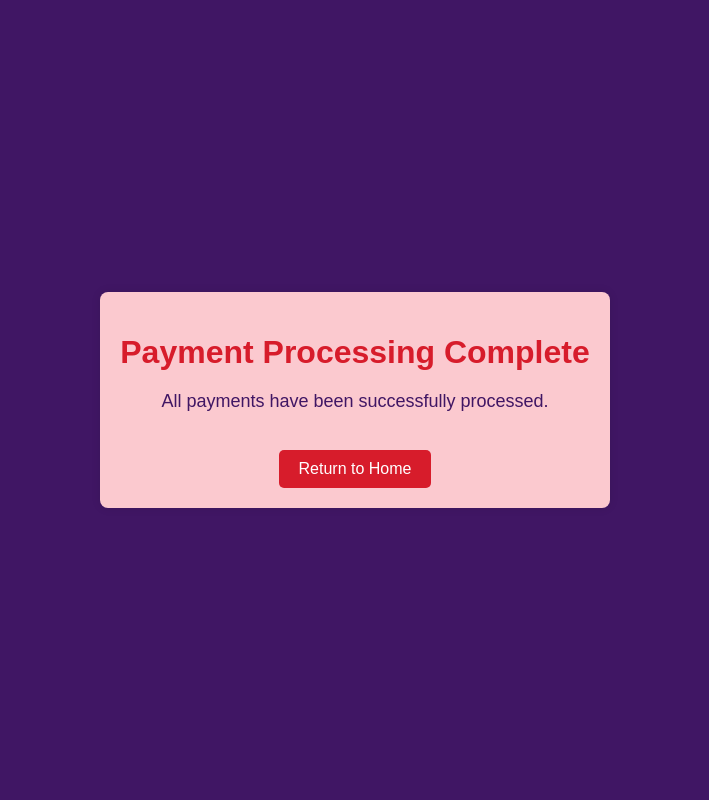
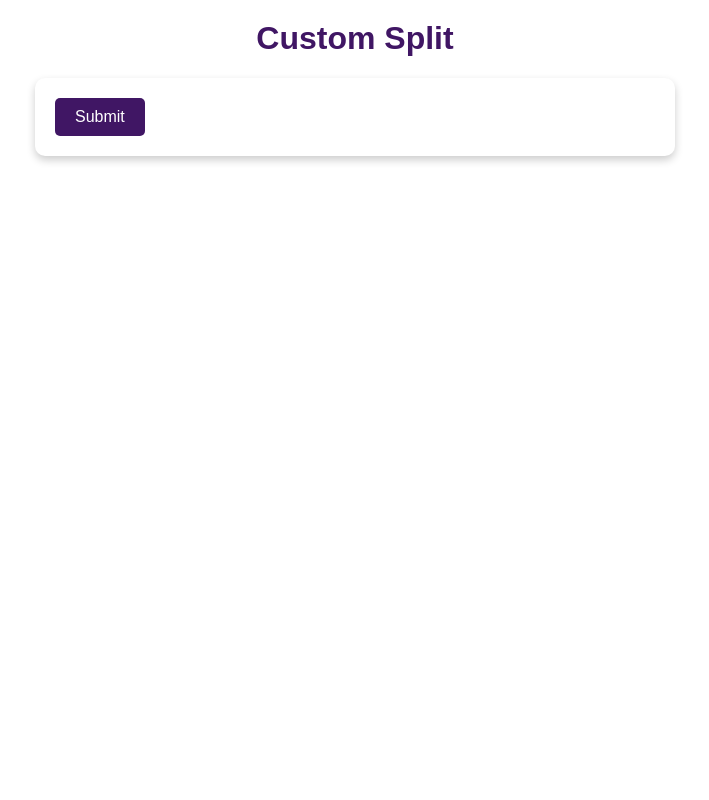
Before and after one commit to mwkan/PayPart, a Django app: page /logic/success_page in a window 1280 px wide. Shown: the whole page, without its empty margins (285-994 px from the left). Run offline with Django 4.2, Linux system fonts and the light colour scheme.

Commit message:
modify styling

```diff
--- a/paypart/logic/templates/logic/success_page.html
+++ b/paypart/logic/templates/logic/success_page.html
@@ -3,60 +3,76 @@
 <head>
     <meta charset="UTF-8">
     <meta name="viewport" content="width=device-width, initial-scale=1.0">
-    <title>Payment Success</title>
+    <title>Custom Split</title>
     <style>
         body {
             font-family: Arial, sans-serif;
-            background-color: #401664; /* NatWest purple background for the entire page */
-            display: flex;
-            justify-content: center;
-            align-items: center;
-            height: 100vh;
             margin: 0;
-            color: white; /* Default text color */
+            padding: 0;
+            background-color: white; /* NatWest white background for the entire page */
+            color: #401664; /* NatWest purple text color */
         }
 
-        .container {
+        h1 {
             text-align: center;
-            background: #FBC9CF; /* Light red background for the container */
-            padding: 20px;
-            border-radius: 8px;
-            box-shadow: 0 0 10px rgba(0, 0, 0, 0.1); /* Shadow for better visibility */
+            color: #401664; /* NatWest purple for the heading */
+            margin-top: 20px;
         }
 
-        .container h1 {
-            color: #D71C2B; /* Red color for the heading */
-            margin-bottom: 20px;
+        form {
+            background-color: white; /* NatWest white background for the form */
+            padding: 20px;
+            margin: 20px auto;
+            max-width: 600px; /* Center the form */
+            border-radius: 10px;
+            box-shadow: 0 4px 8px rgba(0, 0, 0, 0.2); /* Shadow for better visibility */
         }
 
-        .container p {
-            font-size: 18px;
-            color: #401664; /* Dark purple color for the text */
+        div {
+            margin-bottom: 15px;
         }
 
-        .container .btn {
-            display: inline-block;
+        label {
+            display: block;
+            margin-bottom: 5px;
+            color: #401664; /* NatWest purple for labels */
+        }
+
+        input {
+            padding: 10px;
+            border: 1px solid #401664; /* NatWest purple border for inputs */
+            border-radius: 5px;
+            width: calc(100% - 22px); /* Full width minus padding and border */
+            box-sizing: border-box; /* Include padding and border in element's total width and height */
+            margin-bottom: 10px;
+        }
+
+        button {
+            background-color: #401664; /* NatWest purple background for the button */
+            color: white; /* White text for the button */
             padding: 10px 20px;
-            margin-top: 20px;
-            font-size: 16px;
-            color: #fff;
-            background-color: #D71C2B; /* Red color for button background */
             border: none;
             border-radius: 5px;
-            text-decoration: none;
             cursor: pointer;
+            font-size: 1em;
         }
 
-        .container .btn:hover {
-            background-color: #EE2033; /* Darker red color on hover */
+        button:hover {
+            background-color: #301254; /* Darker purple color on hover */
         }
     </style>
 </head>
 <body>
-    <div class="container">
-        <h1>Payment Processing Complete</h1>
-        <p>All payments have been successfully processed.</p>
-        <a href="start/" class="btn">Return to Home</a>
-    </div>
+    <h1>Custom Split</h1>
+    <form method="post">
+        {% csrf_token %}
+        {% for form in forms %}
+            <div>
+                {{ form.username.label_tag }} {{ form.username }}
+                {{ form.amount.label_tag }} {{ form.amount }}
+            </div>
+        {% endfor %}
+        <button type="submit">Submit</button>
+    </form>
 </body>
 </html>
```
Also changed, not shown: paypart/logic/templates/logic/custom_split.html (+9 -9 lines), paypart/logic/templates/logic/even_split.html (+8 -23 lines), paypart/logic/templates/logic/holding_page.html (+21 -96 lines), paypart/logic/templates/logic/process_payments.html (+47 -69 lines), paypart/logic/templates/logic/start_payment_process.html (+14 -13 lines).
